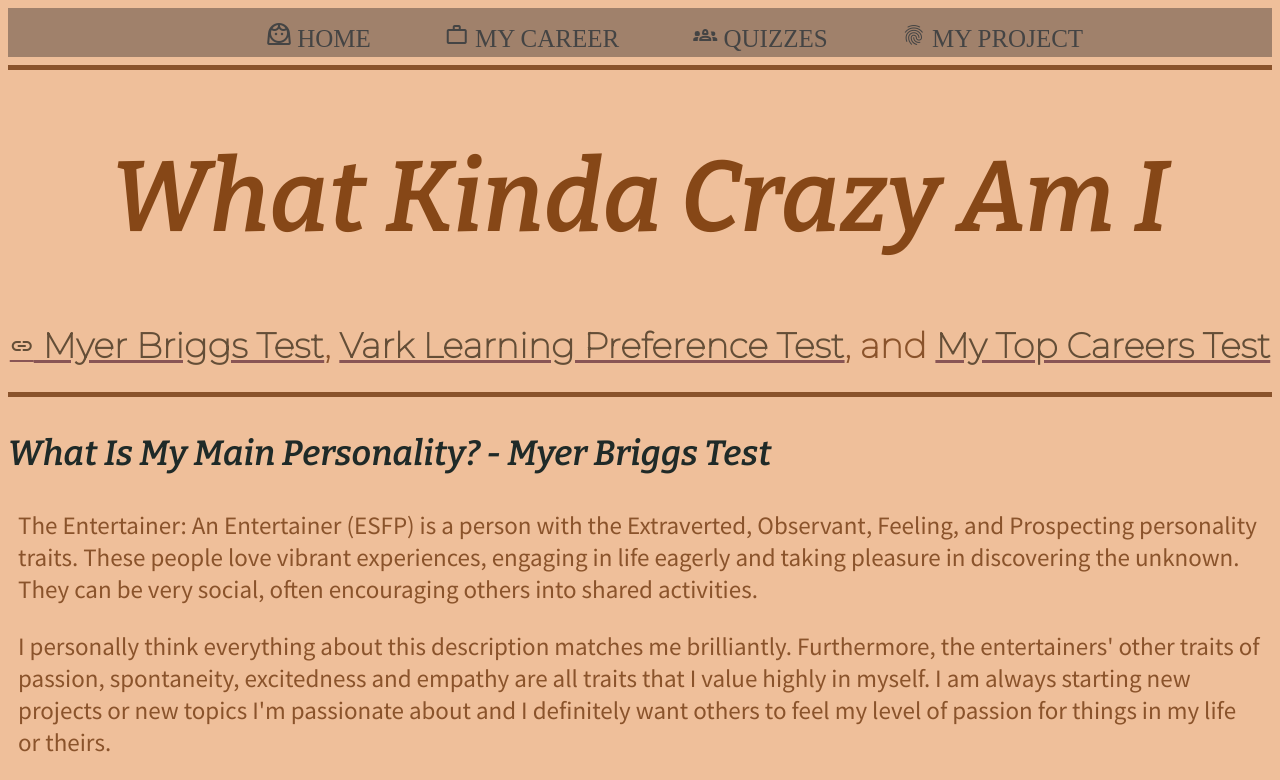
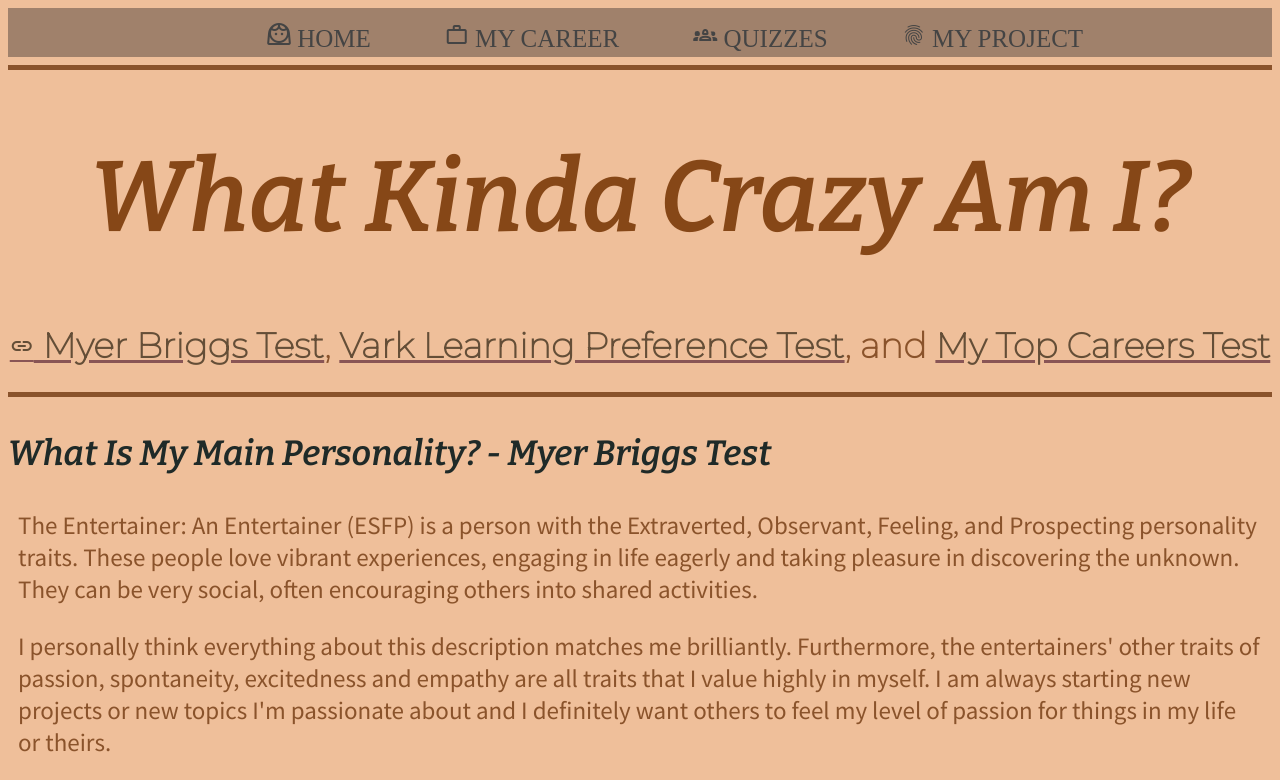
Before and after one commit to cbarina07/COSC--A1, a plain HTML site: page quizz.html in a window 1280 px wide. Shown: the top 780 px of the page. Drawn offline with nearby package versions, Linux system fonts and the light colour scheme.

Commit message:
more changes

```diff
--- a/careerstyle.css
+++ b/careerstyle.css
@@ -4,7 +4,7 @@
 
 body {
   background-color: #5C92A1;
-}
+  cursor: default}
 .container {
   width:80%
   margin:0 auto;
--- a/myprojectstyle.css
+++ b/myprojectstyle.css
@@ -4,7 +4,7 @@
 
 body {
   background-image: url("darkally.jpg");
-  }
+  cursor: default}
 
 header {
   background: #black;}
--- a/quizz.html
+++ b/quizz.html
@@ -25,7 +25,7 @@
 
   </header>
   <hr>
-  <h1>What Kinda Crazy Am I</h1>
+  <h1>What Kinda Crazy Am I?</h1>
   <h2>
     <a href=<span class="material-symbols-outlined">link</span>
     <a href="https://www.16personalities.com/free-personality-test"> Myer Briggs Test</a>, <a href="https://vark-learn.com/the-vark-questionnaire/"> Vark Learning Preference Test</a>, and <a href="https://www.careerexplorer.com/results/"> My Top Careers Test</a></p>
--- a/quizzstyle.css
+++ b/quizzstyle.css
@@ -4,7 +4,8 @@
 @import url('https://fonts.googleapis.com/css2?family=Amatic+SC&family=Bitter:ital,wght@1,600&family=Source+Sans+Pro:ital,wght@0,300;0,400;1,200&display=swap');
 
 body {
-  background-color: #EFBF9A;}
+  background-color: #EFBF9A;
+  cursor: default}
 
 .container {
   width:80%
@@ -55,6 +56,7 @@ h2 a {
   color: #644E37;
   text-decoration: underline;
   text-decoration-color: #895555;
+  cursor: pointer;
 }
 
 h3 {
```
Also changed, not shown: index.html (+4 -2 lines), fog.png (added).
